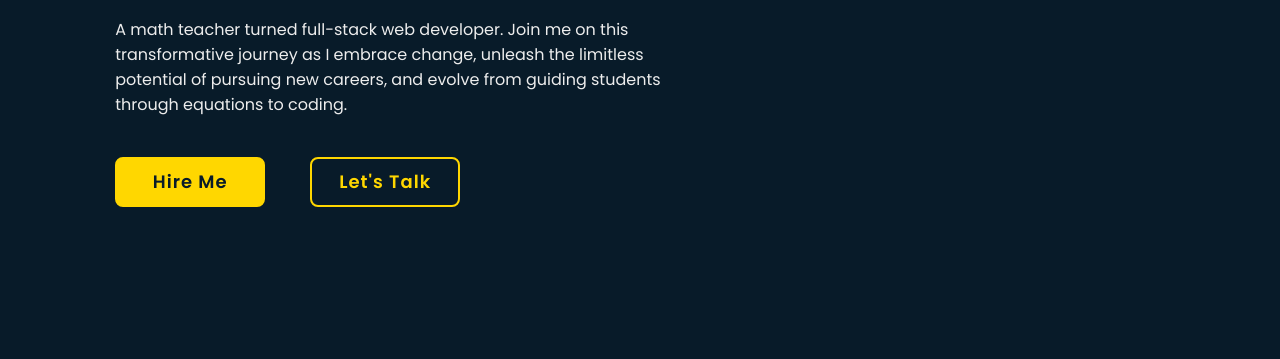
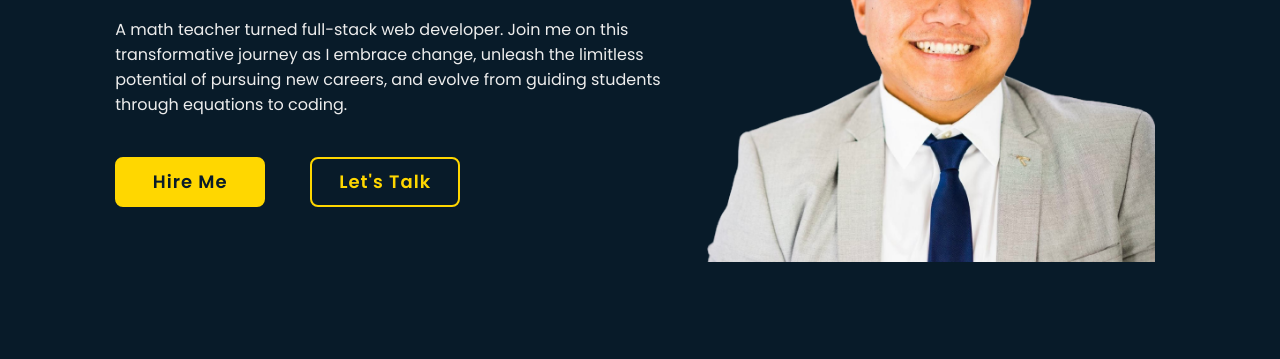
Before and after one commit to nguyenth21/portfolio, a plain HTML site: page index.html in a window 1280 px wide. Shown: the part 355-714 px from the top of the page. Drawn offline with nearby package versions, Linux system fonts and the light colour scheme.

Commit message:
Update style.css

```diff
--- a/css/style.css
+++ b/css/style.css
@@ -87,7 +87,7 @@ section {
   display: flex;
   align-items: center;
   padding: 0 9%;
-  background: url('portfolio/images/hero.png') no-repeat;
+  background: url('/images/hero.png') no-repeat;
   background-size: 35%;
   background-position: 85%;
 }
```
